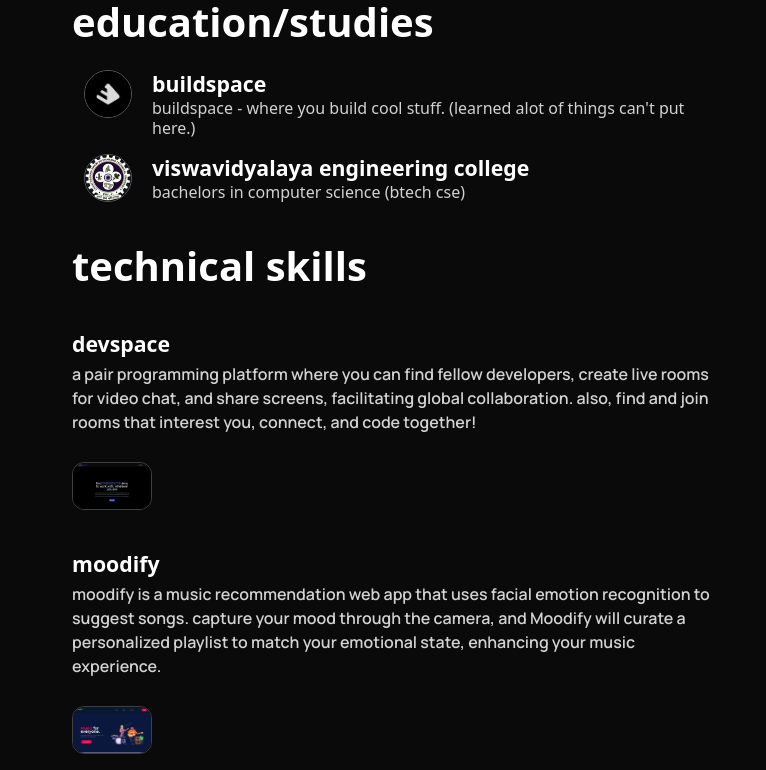
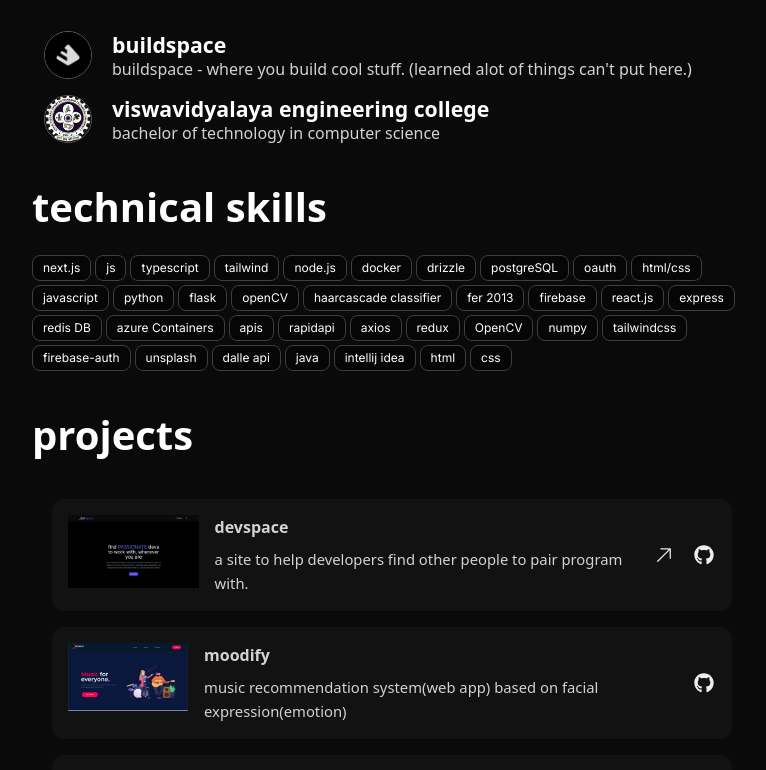
Before and after one commit to mahendraDew/portfolio-v3, a Next.js app: page /about in a window 1280 px wide. Shown: the part 1254-2024 px from the top of the page, without its empty margins (248-1014 px from the left). Built offline with nearby package versions, Linux system fonts and the light colour scheme.

Commit message:
updated about page

```diff
--- a/src/app/about/page.tsx
+++ b/src/app/about/page.tsx
@@ -1,12 +1,24 @@
-import { Avatar, Button, Flex, Heading, Icon, IconButton, SmartImage, Tag, Text } from '@/once-ui/components';
+import {
+  Avatar,
+  Button,
+  Flex,
+  Heading,
+  Icon,
+  IconButton,
+  SmartImage,
+  Tag,
+  Text,
+  Tooltip
+} from '@/once-ui/components'
 import { person, about, social, baseURL, home } from '@/app/resources'
-import TableOfContents from '@/app/about/components/TableOfContents';
 import styles from '@/app/about/about.module.scss'
+import { getUniqueTags } from '../resources/content'
+import { Projects } from '../project/Projects'
 
-export function generateMetadata() {
-	const title = about.title;
-	const description = about.description;
-	const ogImage = `https://${baseURL}/og?title=${encodeURIComponent(title)}`;
+export function generateMetadata () {
+  const title = about.title
+  const description = about.description
+  const ogImage = `https://${baseURL}/og?title=${encodeURIComponent(title)}`
 
   return {
     title,
@@ -19,28 +31,26 @@
       images: [
         {
           url: ogImage,
-					alt: title,
-				},
-			],
+          alt: title
+        }
+      ]
     },
     twitter: {
       card: 'summary_large_image',
       title,
       description,
-			images: [ogImage],
-		},
-	};
+      images: [ogImage]
+    }
+  }
 }
 
+export default function About () {
+  const uniqueTags = getUniqueTags()
 
-
-export default function About() {
   return (
-        <Flex
-            fillWidth maxWidth="s"
-            direction="column">
+    <Flex fillWidth maxWidth='s' direction='column'>
       <script
-                type="application/ld+json"
+        type='application/ld+json'
         suppressHydrationWarning
         dangerouslySetInnerHTML={{
           __html: JSON.stringify({
@@ -52,25 +62,31 @@
             url: `https://${baseURL}/about`,
             image: `${baseURL}/images/${person.avatar}`,
             sameAs: social
-                            .filter((item) => item.link && !item.link.startsWith('mailto:')) // Filter out empty links and email links
-                            .map((item) => item.link),
+              .filter(item => item.link && !item.link.startsWith('mailto:')) // Filter out empty links and email links
+              .map(item => item.link),
             worksFor: {
               '@type': 'Organization',
               name: about.work.experiences[0].company || ''
-                        },
-                    }),
+            }
+          })
         }}
       />
 
+      <Flex fillWidth mobileDirection='column' justifyContent='center'>
+        <Flex
+          className={styles.blockAlign}
+          fillWidth
+          flex={9}
+          maxWidth={45}
+          direction='column'
+        >
           <Flex
             fillWidth
-                mobileDirection="column" justifyContent="center">
-
-                <Flex
-                    className={styles.blockAlign}
-                    fillWidth flex={9} maxWidth={40} direction="column">
-                    <Flex fillWidth gap='l' direction='row'
-                         mobileDirection="column" justifyContent="center">
+            gap='l'
+            direction='row'
+            mobileDirection='column'
+            justifyContent='center'
+          >
             <Flex
               fillWidth
               gap='m'
@@ -79,7 +95,7 @@
               paddingTop='s'
               // flex={3}
               direction='column'
-                            alignItems='center'
+            //   alignItems='center'
             >
               <SmartImage
                 src={person.avatar}
@@ -92,166 +108,158 @@
 
             <Flex
               id={about.intro.title}
-                            fillWidth minHeight="160"
-                            direction="column" justifyContent="center"
-                            marginBottom="32">
-
+              fillWidth
+              minHeight='160'
+              direction='column'
+              justifyContent='center'
+              marginBottom='32'
+            >
               <Heading
                 className={styles.textAlign}
-                                variant="display-strong-l" marginBottom='s'>
+                variant='display-strong-l'
+                marginBottom='s'
+              >
                 {person.name}
               </Heading>
               <Text
                 className={styles.textAlign}
-                                variant="body-default-l"
-                                onBackground="neutral-weak">
+                variant='body-default-l'
+                onBackground='neutral-weak'
+              >
                 {person.role}
               </Text>
               {social.length > 0 && (
                 <Flex
                   className={styles.blockAlign}
-                                    paddingTop="20" paddingBottom="8" gap="8" wrap>
-                                    {social.map((item) => (
+                  paddingTop='20'
+                  paddingBottom='8'
+                  gap='8'
+                  wrap
+                >
+                  {social.map(
+                    item =>
                       item.link && (
                         <IconButton
                           key={item.name}
                           href={item.link}
                           icon={item.icon}
-                                                size="m"
+                          size='m'
                           tooltip={item.name}
-                                                tooltipPosition="bottom"
-                                                variant="tertiary"
+                          tooltipPosition='bottom'
+                          variant='tertiary'
                         />
                       )
-                                        ))}
+                  )}
                 </Flex>
               )}
             </Flex>
           </Flex>
 
-                    { home.description && (
+          {home.description && (
             <Flex direction='column' gap='s'>
-                            <Flex
-                                direction="column"
-                                textVariant="label-default-l"
-                                fillWidth >
-                                    <Text>
-                                {about.intro.sublineOne}
-
-                                    </Text>
+              <Flex direction='column' textVariant='label-default-l' fillWidth>
+                <Text>{about.intro.sublineOne}</Text>
+              </Flex>
+              <Flex direction='column' textVariant='label-default-l' fillWidth>
+                <Text>{about.intro.sublineTwo}</Text>
               </Flex>
               <Flex
-                                direction="column"
-                                textVariant="label-default-l"
-                                fillWidth >
-                                    <Text>
-
-                                {about.intro.sublineTwo}
-                                    </Text>
-                            </Flex>
-                            <Flex
-                                direction="column"
-                                textVariant="label-default-l"
-                                fillWidth marginBottom="xl">
-                                    <Text>
-
-                                {about.intro.sublineThree}
-                                    </Text>
+                direction='column'
+                textVariant='label-default-l'
+                fillWidth
+                marginBottom='xl'
+              >
+                <Text>{about.intro.sublineThree}</Text>
               </Flex>
             </Flex>
           )}
 
-                    { about.work.display && (
+          {about.work.display && (
             <>
               <Heading
-                                as="h2"
+                as='h2'
                 id={about.work.title}
-                                variant="display-strong-s"
-                                marginBottom="m">
+                variant='display-strong-s'
+                marginBottom='m'
+              >
                 {about.work.title}
               </Heading>
-                            <Flex
-                                direction="column"
-                                fillWidth gap="s" marginBottom="40">
+              <Flex direction='column' fillWidth gap='s' marginBottom='40'>
                 {about.work.experiences.map((experience, index) => (
                   <Flex
                     key={`${experience.company}-${experience.role}-${index}`}
                     fillWidth
-                                        direction="column">
+                    direction='column'
+                  >
                     <Flex
                       fillWidth
-                                            justifyContent="space-between"
-                                            alignItems="flex-end"
-                                            marginBottom="4">
-                                            <Text
-                                                id={experience.company}
-                                                variant="heading-strong-l">
+                      justifyContent='space-between'
+                      alignItems='flex-end'
+                      marginBottom='4'
+                    >
+                      <Text id={experience.company} variant='heading-strong-l'>
                         {experience.company}
                       </Text>
                       <Text
-                                                variant="heading-default-xs"
-                                                onBackground="neutral-weak">
+                        variant='heading-default-xs'
+                        onBackground='neutral-weak'
+                      >
                         {experience.timeframe.start}
                       </Text>
                     </Flex>
                     <Text
-                                            variant="body-default-s"
-                                            onBackground="brand-weak"
-                                            marginBottom="m">
+                      variant='body-default-s'
+                      onBackground='brand-weak'
+                      marginBottom='m'
+                    >
                       {experience.role}
                     </Text>
-                                        <Flex
-                                            as="ul"
-                                            direction="column" gap="xs">
+                    <Flex as='ul' direction='column' gap='xs'>
                       {experience.achievements.map((achievement, index) => (
                         <Text
-                                                    as="li"
-                                                    variant="body-default-m"
-                                                    key={`${experience.company}-${index}`}>
+                          as='li'
+                          variant='body-default-m'
+                          key={`${experience.company}-${index}`}
+                        >
                           {achievement}
                         </Text>
                       ))}
                     </Flex>
-
                   </Flex>
                 ))}
               </Flex>
             </>
           )}
 
-                    { about.studies.display && (
+          {about.studies.display && (
             <>
               <Heading
-                                as="h2"
+                as='h2'
                 id={about.studies.title}
-                                variant="display-strong-s"
-                                marginBottom="m">
+                variant='display-strong-s'
+                marginBottom='m'
+              >
                 {about.studies.title}
               </Heading>
-                            <Flex
-                                direction="column"
-                                fillWidth gap="s" marginBottom="40">
+              <Flex direction='column' fillWidth gap='s' marginBottom='40'>
                 {about.studies.institutions.map((institution, index) => (
                   <Flex
                     key={`${institution.name}-${index}`}
-                                    fillWidth gap="8"
-                                    direction="row" >
+                    fillWidth
+                    gap='8'
+                    direction='row'
+                  >
                     <Flex paddingX='xs'>
-                                            <Avatar
-                                                size="l"
-                                                src={institution.image.src}
-                                            />
+                      <Avatar size='l' src={institution.image.src} />
                     </Flex>
                     <Flex direction='column'>
-
-                                            <Text
-                                                id={institution.name}
-                                                variant="heading-strong-l">
+                      <Text id={institution.name} variant='heading-strong-l'>
                         {institution.name}
                       </Text>
                       <Text
-                                                variant="heading-default-xs"
-                                                onBackground="neutral-weak">
+                        variant='heading-default-xs'
+                        onBackground='neutral-weak'
+                      >
                         {institution.description}
                       </Text>
                     </Flex>
@@ -261,59 +269,51 @@
             </>
           )}
 
-                    { about.project.display && (
+          {about.project.display && ( //revisit: -should be from about.technical
             <>
               <Heading
-                                as="h2"
+                as='h2'
                 id={about.technical.title}
-                                variant="display-strong-s" marginBottom="40">
+                variant='display-strong-s'
+                marginBottom='m'
+              >
                 {about.technical.title}
               </Heading>
-                            <Flex
-                                direction="column"
-                                fillWidth gap="l">
-                                {about.project.mainProjects.map((mainProject, index) => (
-                                    <Flex
-                                        key={`${mainProject}-${index}`}
-                                        fillWidth gap="4"
-                                        direction="column">
-                                        <Text
-                                            variant="heading-strong-l">
-                                            {mainProject.name}
-                                        </Text>
-                                        <Text
-                                            variant="body-default-m"
-                                            onBackground="neutral-weak">
-                                            {mainProject.description}
-                                        </Text>
-                                        {mainProject.image  && (
-                                            <Flex
-                                                fillWidth paddingTop="m" gap="12"
-                                                wrap>
-                                                {/* {skill.images.map((image, index) => ( */}
-                                                    <Flex
-                                                        key={index}
-                                                        border="neutral-medium"
-                                                        borderStyle="solid-1"
-                                                        radius="m"
-                                                        minWidth={mainProject.image.width} height={mainProject.image.height}>
-                                                        <SmartImage
-                                                            enlarge
-                                                            radius="m"
-                                                            sizes={mainProject.image.toString()}
-                                                            alt={mainProject.image.alt}
-                                                            src={mainProject.image.src}/>
-                                                    </Flex>
-                                                {/* ))} */}
-                                            </Flex>
-                                        )}
-                                    </Flex>
+              <Flex wrap={true} gap='4' fillWidth marginBottom='40'>
+                {uniqueTags.map((tag, index) => (
+                  <Tooltip key={index} label={tag} />
                 ))}
               </Flex>
             </>
           )}
+          {about.project.mainProjects && (
+            <Flex direction='column' gap='s'>
+              <Heading
+                as='h2'
+                id={about.project.title}
+                variant='display-strong-s'
+                marginBottom='m'
+              >
+                {about.project.title.toLowerCase()}
+              </Heading>
+              <Projects />
+              {/* </RevealFx> */}
+              <Flex paddingLeft='20'>
+                <Button
+                  data-border='rounded'
+                  href='/archive'
+                  variant='tertiary'
+                  suffixIcon='chevronRight'
+                >
+                  <Flex gap='8' alignItems='center'>
+                    archive
+                  </Flex>
+                </Button>
+              </Flex>
+            </Flex>
+          )}
         </Flex>
       </Flex>
     </Flex>
-    );
+  )
 }
--- a/src/app/layout.tsx
+++ b/src/app/layout.tsx
@@ -51,11 +51,29 @@
 // 	subsets: ['latin'],
 // 	display: 'swap',
 // })
-const primary = localFont({
-    src: '../../public/fonts/Manrope-SemiBold.ttf',  // Use .ttf format from the existing font directory
+// const primary = localFont({
+//     src: '../../public/fonts/Manrope-SemiBold.ttf',  // Use .ttf format from the existing font directory
+//     variable: '--font-primary',
+//     // weight: '100',
+//   });
+
+
+// import { Inter } from 'next/font/google';
+import { Manrope } from 'next/font/google';
+
+const primary = Inter({
     variable: '--font-primary',
-    // weight: '100',
-  });
+    subsets: ['latin'],
+    display: 'swap'
+});
+
+// const tertiary = Manrope({
+//     variable: '--font-tertiary',
+//     subsets: ['latin'],
+//     display: 'swap'
+// });
+
+
 
 
 type FontConfig = {
--- a/src/app/project/Projects.tsx
+++ b/src/app/project/Projects.tsx
@@ -4,7 +4,7 @@
 import { AnimatePresence, motion } from 'framer-motion'
 import { useOutsideClick } from '../components/hooks/use-outside-click'
 import { about } from '@/app/resources'
-import { Flex, IconButton, Tooltip } from '@/once-ui/components'
+import { Flex, IconButton, Text, Tooltip } from '@/once-ui/components'
 
 // Import styled components
 import {
@@ -164,7 +164,12 @@
                 <CardDescription
                   layoutId={`description-${project.oneliner}-${id}`}
                 >
+                  <Text  wrap='balance'
+              onBackground='neutral-weak'
+              variant='label-default-m'>
                   {project.oneliner}
+
+                  </Text>
                 </CardDescription>
               </div>
             </div>
--- a/src/app/resources/content.js
+++ b/src/app/resources/content.js
@@ -153,7 +153,7 @@
             and usability of the web application.
           </>,
           <>
-            skills and technologies: javascript/typescript, react.js, nextjs,
+            skills and technologies: javascript/typescript, react.js, next.js,
             node.js, api, tailwindcss, chromeapis.
           </>
         ]
@@ -178,11 +178,11 @@
           </>
         ],
         tags: [
-          'nextjs',
+          'next.js',
           'js',
           'typescript',
           'tailwind',
-          'nodejs',
+          'node.js',
           'docker',
           'drizzle',
           'postgreSQL',
@@ -280,7 +280,7 @@
         ],
         tags: [
           'javascript',
-          'reactjs',
+          'react.js',
           'apis',
           'rapidapi',
           'axios',
@@ -343,9 +343,9 @@
         tags: [
 
           'javascript',
-          'reactjs',
+          'react.js',
           'tailwindcss',
-          'Nodejs',
+          'node.js',
           'firebase-auth',
           'unsplash',
         ],
@@ -366,14 +366,14 @@
         oneliner: 'an image generator app using',
         description: [
           <>
-            an image generator app using reactJS, inspired by dall-e, to create
+            an image generator app using react.js, inspired by dall-e, to create
             unique images based on text prompts. Explore endless creative
             possibilities with advanced ai-driven image generation.
           </>
         ],
         tags: [
           'javascript',
-          'Nodejs','reactjs','dalle api'
+          'node.js','react.js','dalle api'
         ],
         image: {
           src: '/images/projects/dalle-clone.png',
@@ -464,7 +464,7 @@
         name: 'chess game',
         timeframe: 'june 2024 - present',
         oneliner:
-          'this is a classical chess game build with reactjs, chessboardjsx and chess.js',
+          'this is a classical chess game build with react.js, chessboard.jsx and chess.js',
         links: {
           ext: '',
           github: 'https://github.com/mahendraDew/Chess-Game-React'
@@ -525,7 +525,7 @@
       },
       {
         name: 'viswavidyalaya engineering college',
-        description: <>bachelors in computer science (btech cse)</>,
+        description: <>bachelor of technology in computer science </>,
         image: {
           src:"/images/studies/vec.png",
           alt: "VEC College",
@@ -590,7 +590,15 @@
   // Create new project pages by adding a new .mdx file to app/blog/posts
   // All projects will be listed on the /home and /work routes
 }
+const getUniqueTags = () => {
+  // Collect all tags from each project
+  const allTags = about.project.mainProjects.flatMap(project => project.tags);
+
+  // Remove duplicates by creating a Set
+  const uniqueTags = [...new Set(allTags)];
+
+  return uniqueTags;
+};
 
 
-
-export { person, social, home, about, blog }
+export { person, social, home, about, blog, getUniqueTags }
--- a/src/app/work/work.tsx
+++ b/src/app/work/work.tsx
@@ -52,7 +52,7 @@
                     <Text
                       as='li'
                       onBackground='neutral-weak'
-              variant='label-default-m'
+                      variant='label-default-m'
                       key={`${experience.company}-${index}`}
                     >
                       {achievement}
```
Lines whose indentation alone changed are shown as unchanged.
